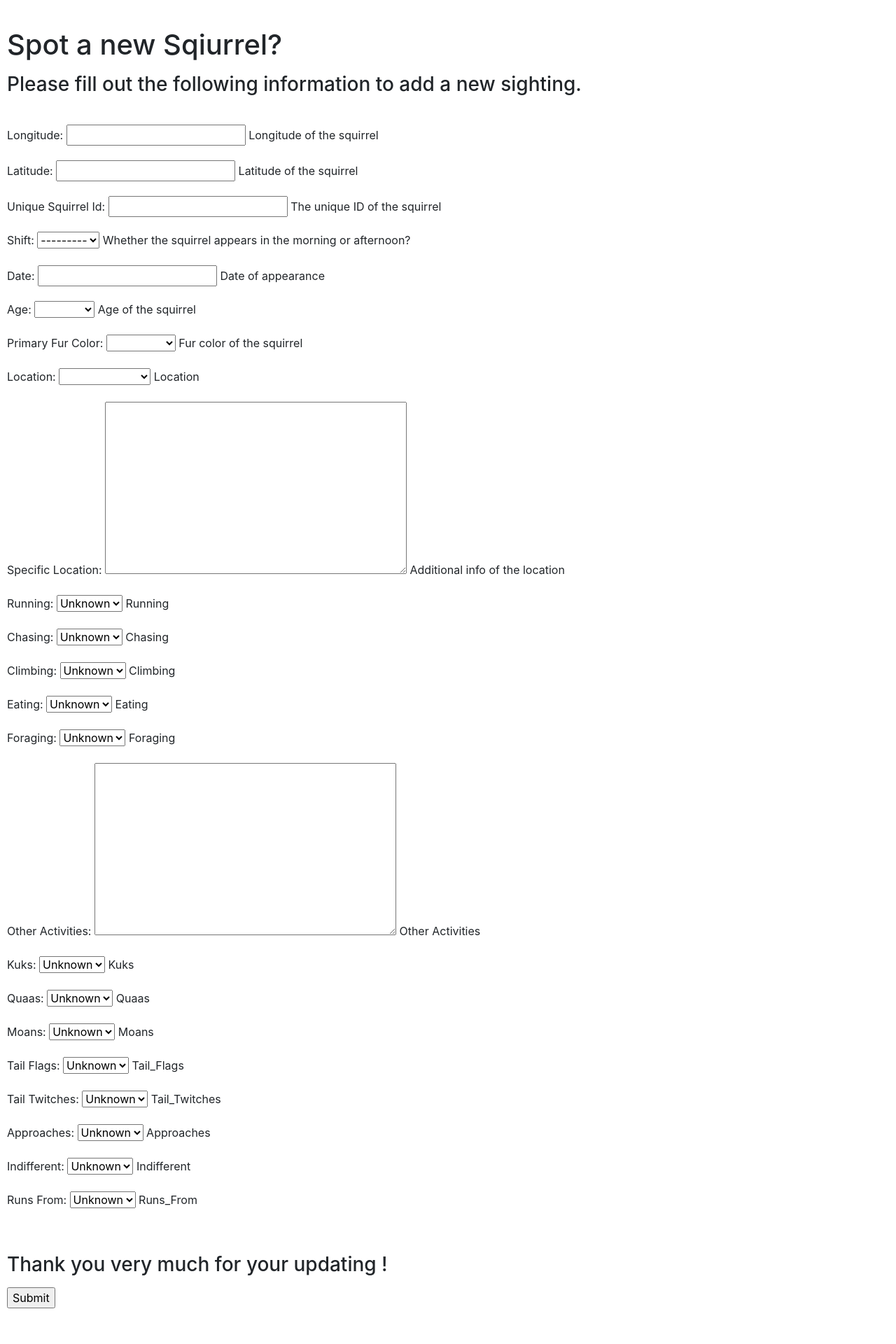
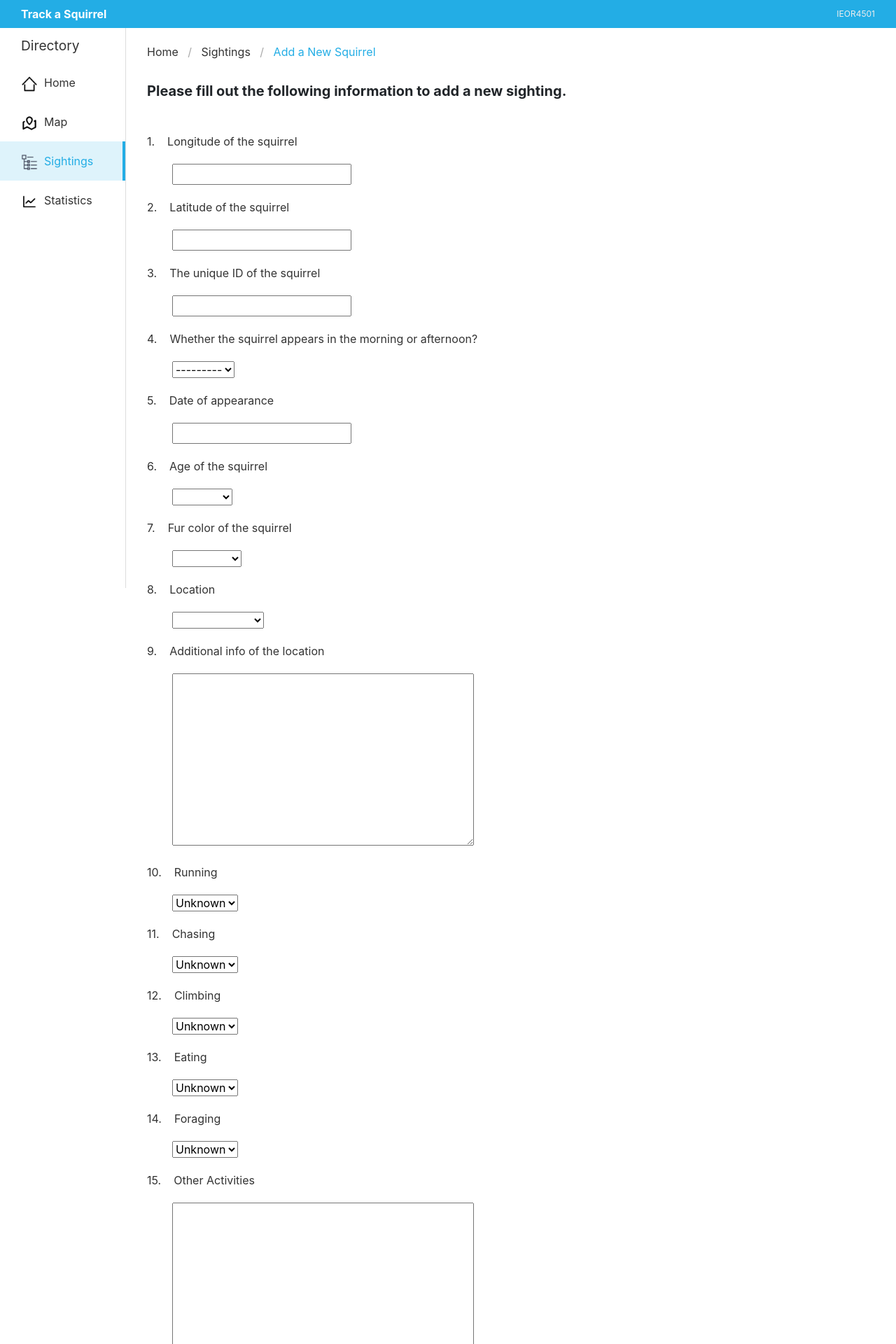
Before and after one commit to yangfan12-12/IEOR4501_Final_Project_Group_34, a Django app: page /sightings/add/ in a window 1280 px wide. Shown: the top 1920 px of the page at 70% size. Before the commit the page ends 1869 px from the top, so only its background shows below. Run offline with Django 3.2, Linux system fonts and the light colour scheme; some libraries are stand-ins or nearby versions.

Commit message:
Add nav-bar

```diff
--- a/sightings/templates/sightings/add.html
+++ b/sightings/templates/sightings/add.html
@@ -1,26 +1,146 @@
-<!doctype html>
-<html>
+<!DOCTYPE html>
+<html lang="en">
 <head>
-                <title>Squirrel Tracker: Add a Squirrel Sight</title>
-		<link rel="stylesheet" href="https://maxcdn.bootstrapcdn.com/bootstrap/4.0.0/css/bootstrap.min.css"
- integrity="sha384-Gn5384xqQ1aoWXA+058RXPxPg6fy4IWvTNh0E263XmFcJlSAwiGgFAW/dAiS6JXm" crossorigin="anonymous">
+  {% load static %}
+  <!-- Required meta tags -->
+  <meta charset="utf-8">
+  <meta name="viewport" content="width=device-width, initial-scale=1, shrink-to-fit=no">
+  <!-- local style -->
+  <link rel="stylesheet" type="text/css" href="../../static/css/style.css">
+
+  <!-- jQuery first, then Popper.js, then Bootstrap JS -->
+  <script src="https://code.jquery.com/jquery-3.2.1.slim.min.js" integrity="sha384-KJ3o2DKtIkvYIK3UENzmM7KCkRr/rE9/Qpg6aAZGJwFDMVNA/GpGFF93hXpG5KkN" crossorigin="anonymous"></script>
+  <script src="https://cdnjs.cloudflare.com/ajax/libs/popper.js/1.12.9/umd/popper.min.js" integrity="sha384-ApNbgh9B+Y1QKtv3Rn7W3mgPxhU9K/ScQsAP7hUibX39j7fakFPskvXusvfa0b4Q" crossorigin="anonymous"></script>
+
+  <link rel="stylesheet" href="https://stackpath.bootstrapcdn.com/bootstrap/4.3.1/css/bootstrap.min.css" integrity="sha384-ggOyR0iXCbMQv3Xipma34MD+dH/1fQ784/j6cY/iJTQUOhcWr7x9JvoRxT2MZw1T" crossorigin="anonymous">
+
+  <style>
+    .form-container .row {
+      display: flex;
+      flex-direction: column;
+      justify-content: center;
+      margin: 20px 0;
+
+    }
+    .theme-btn {
+      color: red;
+    }
+    .row .text {
+      color: #333;
+    }
+    .row .input {
+      margin-top: 20px;
+      margin-left: 36px;
+    }
+    .options {
+      display: flex;
+      flex-direction: row;
+      justify-content: space-between;
+    }
+    .theme-btn, .cancel-btn {
+      padding: 5px 10px;
+      margin-right: 30px;
+      width: 100px;
+      text-align: center;
+      color: #fff;
+      background-color: #0097cd;
+      border: none;
+      border-radius: 10px;
+    }
+    .cancel-btn {
+      background-color: #777;
+    }
+
+    .cancel-btn:hover {
+      cursor: pointer;
+      background-color: #999;
+    }
+
+    .theme-btn:hover {
+      background-color: #23ade5;
+    }
+  </style>
+  <script>
+    function directPageTo(url) {
+    window.location.href = url;
+    }
+  </script>
 </head>
+
 <body>
-		<style>	body{padding-left:10px; padding-right:10px;}</style>
-		<p>
-		<br>
-		<h1>Spot a new Sqiurrel?</h1>
+  <div class="page-wrap">
+    <div class="header">
+      <div class="title">
+        Track a Squirrel
+      </div>
+      <div class="author">
+        IEOR4501
+      </div>
+    </div>
+    <div class="side-nav">
+      <div class="dir">
+        Directory
+      </div>
+      <div class="item" onclick="directPageTo('../')">
+        <img src="../../static/images/nav-icon/home.png" />&nbsp;&nbsp;Home
+      </div>
+      <div class="item" onclick="directPageTo('/map')">
+        <img src="../../static/images/nav-icon/map.png" />&nbsp;&nbsp;Map
+      </div>
+      <div class="item active">
+        <img src="../../static/images/nav-icon/sightings.png" />&nbsp;&nbsp;Sightings
+      </div>
+      <div class="item" onclick="directPageTo('../stats')">
+        <img src="../../static/images/nav-icon/stats.png" />&nbsp;&nbsp;Statistics
+      </div>
+    </div>
+    <div class="content">
+      <div class="section">
+        <ol class="breadcrumb">
+          <li><a href="/">Home </a></li>
+          <li> &nbsp;&nbsp; / &nbsp;&nbsp; </li>
+          <li><a href="/sightings">Sightings </a></li>
+          <li> &nbsp;&nbsp; / &nbsp;&nbsp; </li>
+          <li class="active">Add a New Squirrel</li>
+        </ol>
+      </div>
+      <div class="section">
+        <h5><strong>Please fill out the following information to add a new sighting.</strong></h3>
+      </div>
+      <div class="section">
+        <form action='.' method="post">
+          {% csrf_token %}
+          <div class="form-container">
+            {% for item in form %}
 
-		<p><h3>Please fill out the following information to add a new sighting.</h3></p>
+            <div class="row">
+              <div class="text">
+                {{ forloop.counter }}. &nbsp;&nbsp; {{item.help_text}}
+              </div>
+              <div class="input">
+                {{ item }}
+              </div>
+            </div>
+            {% endfor %}
+          </div>
+          <!-- {{ form.as_p }} -->
 
           <br>
-                <form method='post'>
-                        {% csrf_token %}
-                        {{form.as_p}}
-                        <br>
-			<p><h3>Thank you very much for your updating !</h3></p>
-                        <input type="submit" name="add">
-			<br>
+          <div class="options">
+            <div class="cancel-btn" onclick="directPageTo('../')">Back</div>
+            <input type="submit" value="Add" class="theme-btn" />
+          </div>
+
+          </br>
         </form>
+      </div>
+    </div>
+
+    </div>
+  </div>
+  <script>
+
+
+  </script>
 </body>
 </html>
```
Lines whose indentation alone changed are shown as unchanged.
